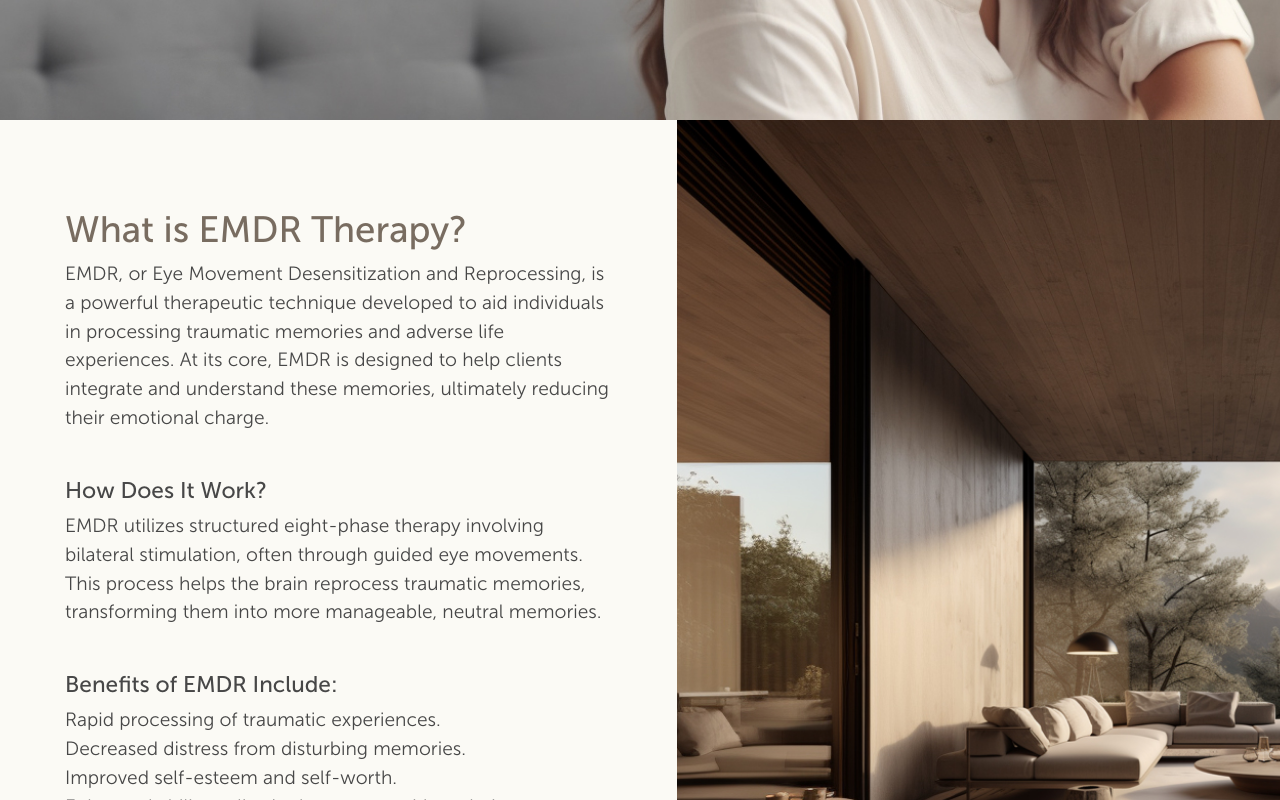
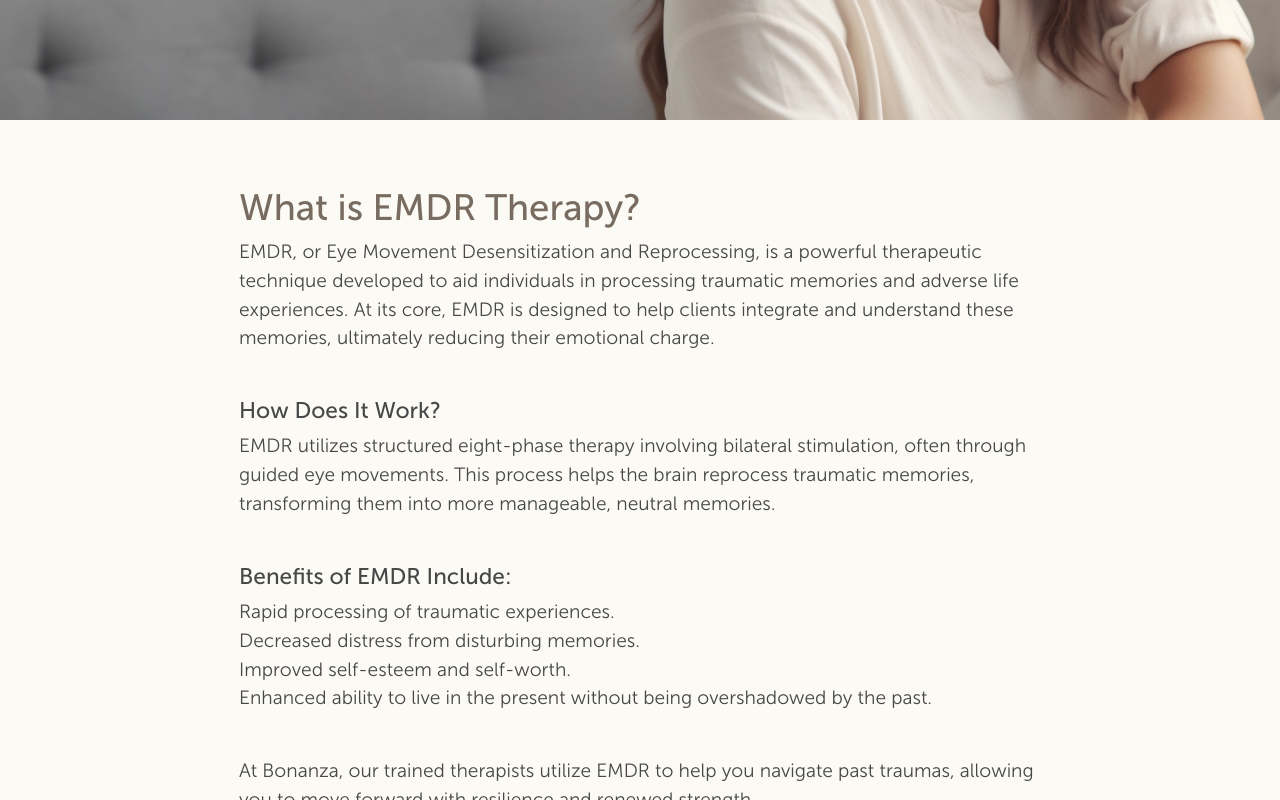
Before and after one commit to jaimemendieta/Bonanza, a Next.js app in the folder bonanza/: page / in a window 1280 px wide. Shown: the part 680-1480 px from the top of the page. Built offline with nearby package versions, Linux system fonts and the light colour scheme.

Commit message:
Update Media Queries up to 1920px w

```diff
--- a/bonanza/src/app/globals.css
+++ b/bonanza/src/app/globals.css
@@ -569,13 +569,19 @@ html[lang="es"] .lang-es a {
  */
 .section-hero {
   display: flex;
-  height: 43vh;
+  height: 55vh;
   width: 100%;
   background-image: url("../../public/hero-mobile.jpg");
   background-size: cover;
   background-attachment: scroll;
   background-position: center;
   overflow: hidden;
+}
+
+@media (min-width: 360px) {
+  .section-hero {
+    height: 43vh;
+  }
 }
 
 @media (min-width: 1280px) {
@@ -645,6 +651,24 @@ html[lang="es"] .lang-es a {
   }
 }
 
+@media (min-width: 1440px) {
+  .container__hero {
+    max-width: 645px;
+  }
+}
+
+@media (min-width: 1600px) {
+  .container__hero {
+    max-width: 754px;
+  }
+}
+
+@media (min-width: 1920px) {
+  .container__hero {
+    max-width: 846px;
+  }
+}
+
 .container__hero .page-button {
   margin-bottom: 0;
 }
@@ -756,7 +780,7 @@ html[lang="es"] .lang-es a {
   overflow: hidden;
 }
 
-@media (min-width: 1280px) {
+@media (min-width: 1920px) {
   .section {
     flex-direction: row;
     min-height: 100vh;
@@ -764,13 +788,13 @@ html[lang="es"] .lang-es a {
   }
 }
 
-@media (min-width: 1280px) {
+@media (min-width: 1920px) {
   .section-why {
     align-content: space-between;
   }
 }
 
-@media (min-width: 1280px) {
+@media (min-width: 1920px) {
   .section-emdr-explained {
     display: flex;
     flex-direction: row;
@@ -780,7 +804,7 @@ html[lang="es"] .lang-es a {
   }
 }
 
-@media (min-width: 1280px) {
+@media (min-width: 1920px) {
   .section-affordable, .section-easy {
     flex-direction: row-reverse;
   }
@@ -795,12 +819,30 @@ html[lang="es"] .lang-es a {
 
 @media (min-width: 1280px) {
   .container__explained {
+    max-width: 930px;
+  }
+}
+
+@media (min-width: 1440px) {
+  .container__explained {
+    max-width: 1108px;
+  }
+}
+
+@media (min-width: 1600px) {
+  .container__explained {
+    max-width: 1373px;
+  }
+}
+
+@media (min-width: 1920px) {
+  .container__explained {
     padding-right: 0;
-    padding-left: 65px;
+    padding-left: 4em;
     padding-top: 44px;
-    margin-right: 62px;
+    margin-right: 50px;
     margin-left: auto;
-    max-width: 615px;
+    max-width: 898px;
   }
 
   .section-contact .container__explained {
@@ -808,7 +850,7 @@ html[lang="es"] .lang-es a {
     margin-top: 44px;
     padding-top: 22px;
     padding-right: 10%;
-    max-width: 860px;
+    max-width: 1280px;
   }
 
   .container__explained.easy, .container__explained.flexible {
@@ -822,7 +864,7 @@ html[lang="es"] .lang-es a {
   }
 
   .faq {
-    margin-left: 0;
+    margin-left: 5%;
     margin-right: auto;
     width: 50%;
   }
@@ -833,17 +875,6 @@ html[lang="es"] .lang-es a {
 
   .section-flexible .container__explained, .section-luna .container__explained {
     margin-left: 0;
-  }
-}
-
-@media (min-width: 1920px) {
-  .container__explained {
-    padding-right: 0;
-    padding-left: 65px;
-    padding-top: 44px;
-    margin-right: 62px;
-    margin-left: auto;
-    max-width: 1041px;
   }
 }
 
@@ -858,7 +889,7 @@ html[lang="es"] .lang-es a {
   margin-bottom: 44px;
 }
 
-@media (min-width: 1280px) {
+@media (min-width: 1920px) {
   .explanation__first h3 {
     margin-bottom: 1.3em;
   }
@@ -874,7 +905,7 @@ html[lang="es"] .lang-es a {
   /*margin-left: auto;*/
 }
 
-@media (min-width: 1280px) {
+@media (min-width: 1920px) {
   .image__explained {
     height: auto;
     width: 50%;
@@ -889,7 +920,7 @@ html[lang="es"] .lang-es a {
   margin-top: 16px;
 }
 
-@media (min-width: 1280px) {
+@media (min-width: 1920px) {
   .image__giannina {
     margin: 0;
     height: 100%;
@@ -968,7 +999,7 @@ html[lang="es"] .lang-es a {
   }
 }
 
-@media (min-width: 1280px) {
+@media (min-width: 1920px) {
   .container__questions {
     display: flex;
     flex-direction: column;
@@ -1080,11 +1111,18 @@ html[lang="es"] .lang-es a {
   }
 }
 
-@media (min-width: 800px) {
+@media (min-width: 600px) {
   .logo__background {
     height: 70%;
     width: 50%;
     background-size: 450%;
+    background-position-x: -680px;
+    background-position-y: -227px;
+  }
+}
+
+@media (min-width: 800px) {
+  .logo__background {
     background-position-x: -900px;
     background-position-y: -300px;
   }
@@ -1117,6 +1155,21 @@ html[lang="es"] .lang-es a {
   .logo__background {
     background-position-x: -832px;
     background-position-y: -279px;
+  }
+}
+
+@media (min-width: 1368px) {
+  .logo__background {
+    background-size: 494%;
+    background-position-x: -1022px;
+    background-position-y: -342px;
+  }
+}
+
+@media (min-width: 1440px) {
+  .logo__background {
+    background-position-x: -1066px;
+    background-position-y: -358px;
   }
 }
 
@@ -1334,7 +1387,7 @@ summary {
 
 
 /*About Page*/
-@media (min-width: 1280px) {
+@media (min-width: 1920px) {
   .section-other.about {
     flex-direction: column;
     min-height: fit-content;
@@ -1343,18 +1396,42 @@ summary {
   .about .container__explained {
     margin-right: auto;
     padding-left: 0;
-    max-width: 800px;
+    max-width: 1300px;
   }
 
   .section-founder .container__explained {
     padding-left: 0;
     margin-right: auto;
-    max-width: 800px;
+    max-width: 1300px;
+  }
+
+  .about .explanation__first {
+    margin-top: 80px;
   }
 
   .section-founder h3 {
     margin-top: 1em;
   }
+
+  .section-training .container__explained {
+    padding-left: 0;
+    margin-right: auto;
+    max-width: 1300px;
+  }
+
+  .section-training {
+    min-height: fit-content;
+  }
+
+  .section-education .container__explained {
+    padding-left: 0;
+    margin-right: auto;
+    max-width: 1300px;
+  }
+
+  .section-education {
+    min-height: fit-content;
+  }
 }
 
 
@@ -1362,6 +1439,12 @@ summary {
 
 .section-other .container__explained {
   padding-top: 55px;
+}
+
+@media (min-width: 1280px) {
+  .section-other .container__explained {
+    padding-top: 100px;
+  }
 }
 
 h4 {
@@ -1379,7 +1462,7 @@ h4::after {
 }
 
 /*Contact Page*/
-@media (min-width: 1280px) {
+@media (min-width: 1920px) {
   .section-contact {
     flex-direction: column;
     align-items: center;
@@ -1393,6 +1476,18 @@ h4::after {
 .section-other h3 {
   font-size: var(--font-xs);
   font-weight: 300;
+}
+
+@media (min-width: 800px) {
+  .section-other h3 {
+    font-size: var(--font-sm);
+  }
+}
+
+@media (min-width: 1600px) {
+  .section-other h3 {
+    font-size: var(--font-med);
+  }
 }
 
 input, select, textarea {
@@ -1455,6 +1550,25 @@ input:focus, textarea:focus, select:focus {
   display: flex;
   flex-direction: column;
   width: 80%;
+}
+
+@media (min-width: 1920px) {
+  .container__infobox {
+    width: 50%;
+    padding: 0 5em;
+  }
+
+  .services-content .image__explained {
+    width: 50%;
+  }
+
+  .services-content .image__explained img {
+    object-position: center;
+  }
+
+  .services-content.reverse {
+    flex-direction: row-reverse;
+  }
 }
 
 .number::before {
@@ -1545,3 +1659,10 @@ input:focus, textarea:focus, select:focus {
   background-color: var(--main-foreground);
   color: var(--main-background);
 }
+
+@media (min-width: 1920px) {
+  .services-content {
+    flex-direction: row;
+    min-height: 100vh;
+  }
+}
--- a/bonanza/src/app/services/page.tsx
+++ b/bonanza/src/app/services/page.tsx
@@ -2,7 +2,7 @@ import ServiceA from "../../../public/ServiceA.png";
 import ServiceB from "../../../public/ServiceB.png";
 import ServiceC from "../../../public/ServiceC.png";
 import ServiceD from "../../../public/ServiceD.png";
-import ServiceE from "../../../public/ServiceE.png";
+import ServiceE from "../../../public/ServiceE.jpg";
 import ServiceF from "../../../public/ServiceF.png";
 import ServiceG from "../../../public/ServiceG.png";
 import ServiceH from "../../../public/Luna.jpg";
@@ -119,7 +119,7 @@ const Page = () => {
             </section>
 
             {services.map((service, index) => (
-            <section key={service.id} className="section services-content">
+            <section key={service.id} className={`section services-content ${index % 2 === 0 ? '' : 'reverse'}`}>
                 <div className="container__infobox">
                     <div className="number">
                         {String(index + 1).padStart(2, '0')}/
--- a/bonanza/src/components/WhySection.tsx
+++ b/bonanza/src/components/WhySection.tsx
@@ -9,7 +9,7 @@ const WhySection = () => {
 
     useEffect(() => {
         const handleResize = () => {
-            setIsLargeScreen(window.innerWidth > 1279);
+            setIsLargeScreen(window.innerWidth > 1919);
         };
 
         handleResize();
```
Also changed, not shown: bonanza/public/ServiceE.jpg (added).
